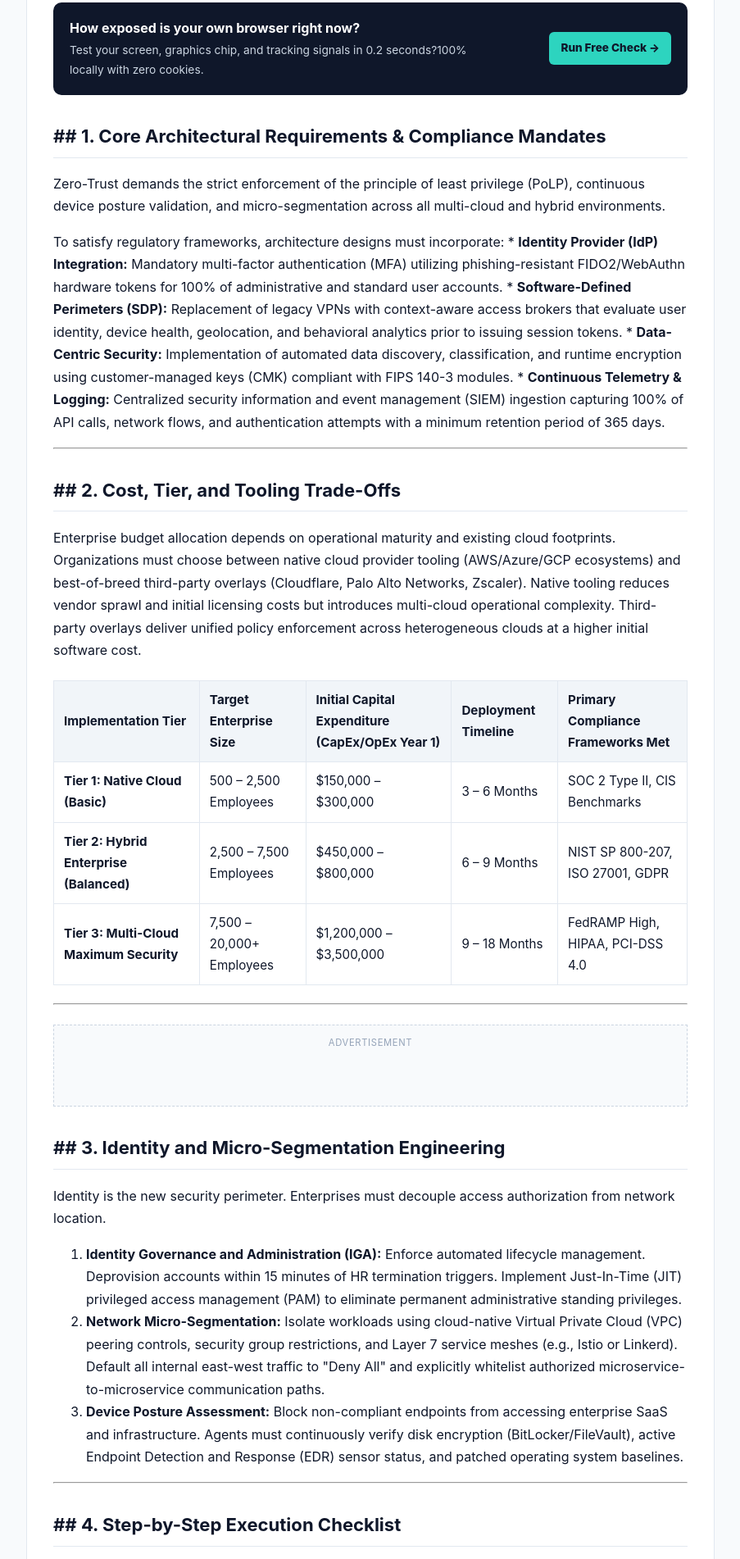
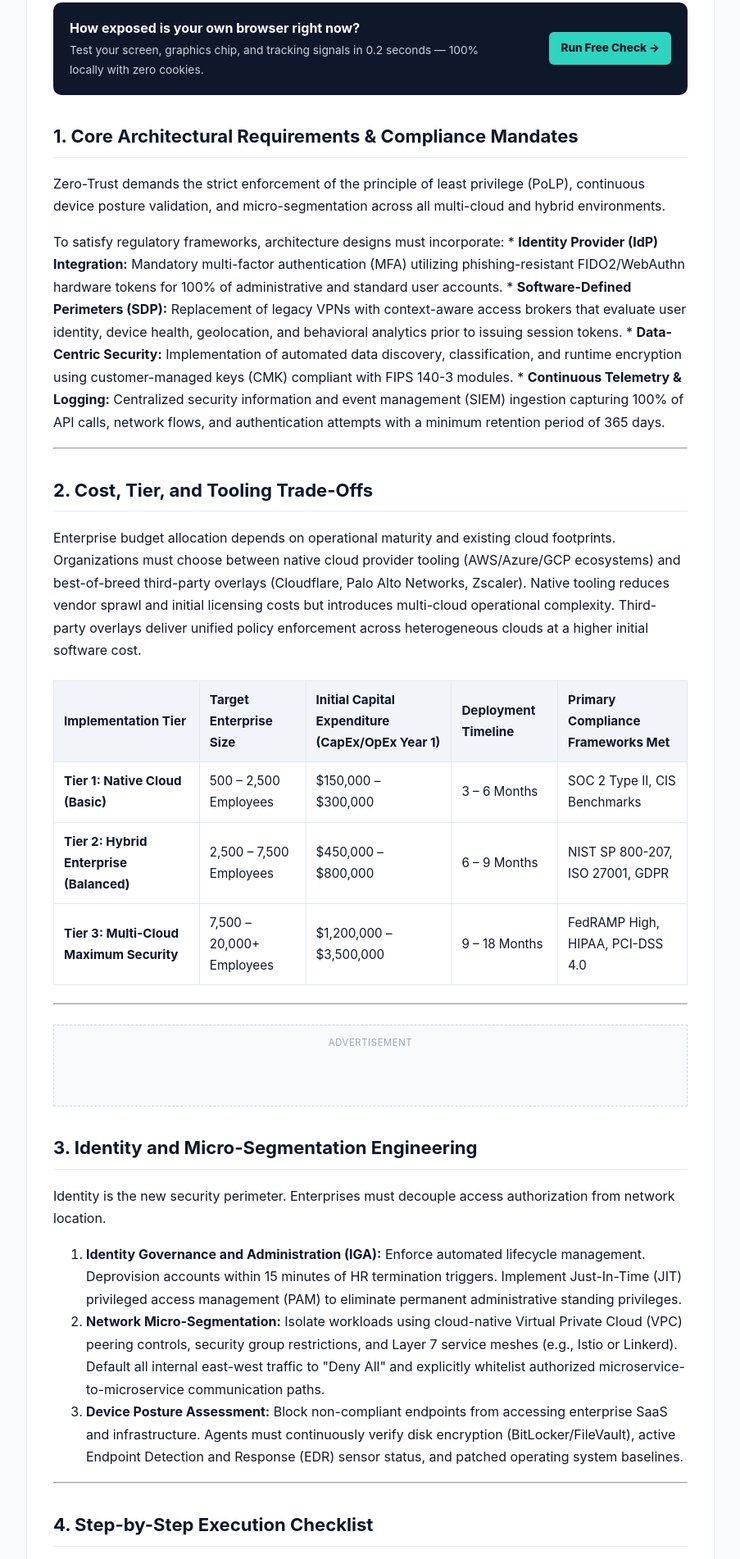
Before and after one commit to AboveTG/research-site, a plain HTML site: page posts/zero-trust-cloud-architecture-implementation-guide.html in a window 1280 px wide. Shown: the part 1144-3046 px from the top of the page at 82% size, without its empty margins (188-1091 px from the left). Drawn offline with Linux system fonts and the light colour scheme.

Commit message:
fix: strip duplicate markdown hashes in h2 headings and fix em-dash encoding

```diff
--- a/posts/zero-trust-cloud-architecture-implementation-guide.html
+++ b/posts/zero-trust-cloud-architecture-implementation-guide.html
@@ -76,11 +76,11 @@
 <aside class="mid-scanner-callout">
   <div>
     <strong>How exposed is your own browser right now?</strong>
-    <span>Test your screen, graphics chip, and tracking signals in 0.2 seconds?100% locally with zero cookies.</span>
+    <span>Test your screen, graphics chip, and tracking signals in 0.2 seconds &mdash; 100% locally with zero cookies.</span>
   </div>
   <a href="https://browserclues.live">Run Free Check &rarr;</a>
 </aside>
-<h2>## 1. Core Architectural Requirements &amp; Compliance Mandates</h2>
+<h2>1. Core Architectural Requirements &amp; Compliance Mandates</h2>
 <p>Zero-Trust demands the strict enforcement of the principle of least privilege (PoLP), continuous device posture validation, and micro-segmentation across all multi-cloud and hybrid environments. </p>
 <p>To satisfy regulatory frameworks, architecture designs must incorporate:
 *   <strong>Identity Provider (IdP) Integration:</strong> Mandatory multi-factor authentication (MFA) utilizing phishing-resistant FIDO2/WebAuthn hardware tokens for 100% of administrative and standard user accounts.
@@ -89,7 +89,7 @@
 *   <strong>Continuous Telemetry &amp; Logging:</strong> Centralized security information and event management (SIEM) ingestion capturing 100% of API calls, network flows, and authentication attempts with a minimum retention period of 365 days.</p>
 <hr />
 
-<h2>## 2. Cost, Tier, and Tooling Trade-Offs</h2>
+<h2>2. Cost, Tier, and Tooling Trade-Offs</h2>
 <p>Enterprise budget allocation depends on operational maturity and existing cloud footprints. Organizations must choose between native cloud provider tooling (AWS/Azure/GCP ecosystems) and best-of-breed third-party overlays (Cloudflare, Palo Alto Networks, Zscaler). Native tooling reduces vendor sprawl and initial licensing costs but introduces multi-cloud operational complexity. Third-party overlays deliver unified policy enforcement across heterogeneous clouds at a higher initial software cost.</p>
 <table>
 <thead>
@@ -135,7 +135,7 @@
   <ins class="adsbygoogle" style="display:block; text-align:center;" data-ad-layout="in-article" data-ad-format="fluid" data-ad-client="ca-pub-5534997408088306" data-ad-slot="2222222222"></ins>
   <script>(adsbygoogle = window.adsbygoogle || []).push({});</script>
 </div>
-<h2>## 3. Identity and Micro-Segmentation Engineering</h2>
+<h2>3. Identity and Micro-Segmentation Engineering</h2>
 <p>Identity is the new security perimeter. Enterprises must decouple access authorization from network location. </p>
 <ol>
 <li><strong>Identity Governance and Administration (IGA):</strong> Enforce automated lifecycle management. Deprovision accounts within 15 minutes of HR termination triggers. Implement Just-In-Time (JIT) privileged access management (PAM) to eliminate permanent administrative standing privileges.</li>
@@ -143,7 +143,7 @@
 <li><strong>Device Posture Assessment:</strong> Block non-compliant endpoints from accessing enterprise SaaS and infrastructure. Agents must continuously verify disk encryption (BitLocker/FileVault), active Endpoint Detection and Response (EDR) sensor status, and patched operating system baselines.</li>
 </ol>
 <hr />
-<h2>## 4. Step-by-Step Execution Checklist</h2>
+<h2>4. Step-by-Step Execution Checklist</h2>
 <p>Execute the following sequential phases to achieve a production-grade Zero-Trust Cloud Architecture without disrupting ongoing business operations.</p>
 <ol>
 <li><strong>Discovery and Asset Inventory (Weeks 1–4):</strong><ul>
@@ -187,7 +187,7 @@
 
     <aside class="scanner-cta-box">
       <h3>See What Your Own Phone or Laptop Gives Away in 0.2 Seconds</h3>
-      <p>Every time you load a webpage, ad companies hold a split-second auction using clues from your screen, graphics chip, and browser settings. Run our free, zero-cookie check on your own device?nothing ever leaves your browser.</p>
+      <p>Every time you load a webpage, ad companies hold a split-second auction using clues from your screen, graphics chip, and browser settings. Run our free, zero-cookie check on your own device &mdash; nothing ever leaves your browser.</p>
       <a class="cta-btn" href="https://browserclues.live">Run Free 0.2-Second Browser Check &rarr;</a>
     </aside>
   </main>
```
Also changed, not shown: posts/b2b-erp-migration-roi-and-total-cost-comparison.html (+2 -2 lines), posts/cloud-security-posture-management-tool-pricing-review.html (+2 -2 lines), posts/commercial-cyber-liability-insurance-quote-checklist.html (+2 -2 lines), posts/corporate-ediscovery-platform-implementation-cost-breakdown.html (+2 -2 lines), posts/cyber-liability-insurance-policy-limit-optimization-guide.html (+7 -7 lines), posts/directors-and-officers-liability-insurance-underwriting-criteria.html (+2 -2 lines), posts/enterprise-data-migration-to-snowflake-cost-analysis.html (+2 -2 lines), posts/enterprise-penetration-testing-service-pricing-models.html (+2 -2 lines), posts/enterprise-soc-2-type-ii-compliance-cost-breakdown.html (+2 -2 lines), posts/enterprise-vendor-risk-management-software-feature-comparison.html (+2 -2 lines), posts/hipaa-compliance-software-implementation-cost-analysis.html (+2 -2 lines), posts/identity-governance-and-administration-tool-selection-guide.html (+2 -2 lines), posts/iso-27001-certification-cost-breakdown.html (+2 -2 lines), posts/kubernetes-runtime-security-platform-pricing.html (+2 -2 lines), 2 more files.
